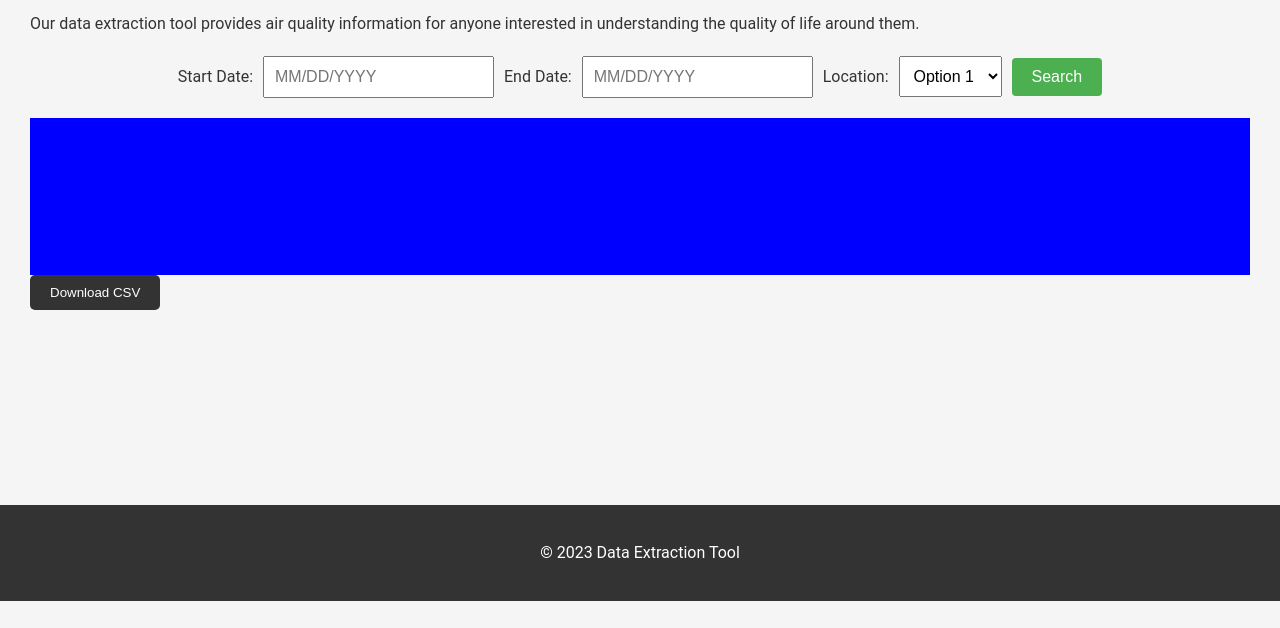
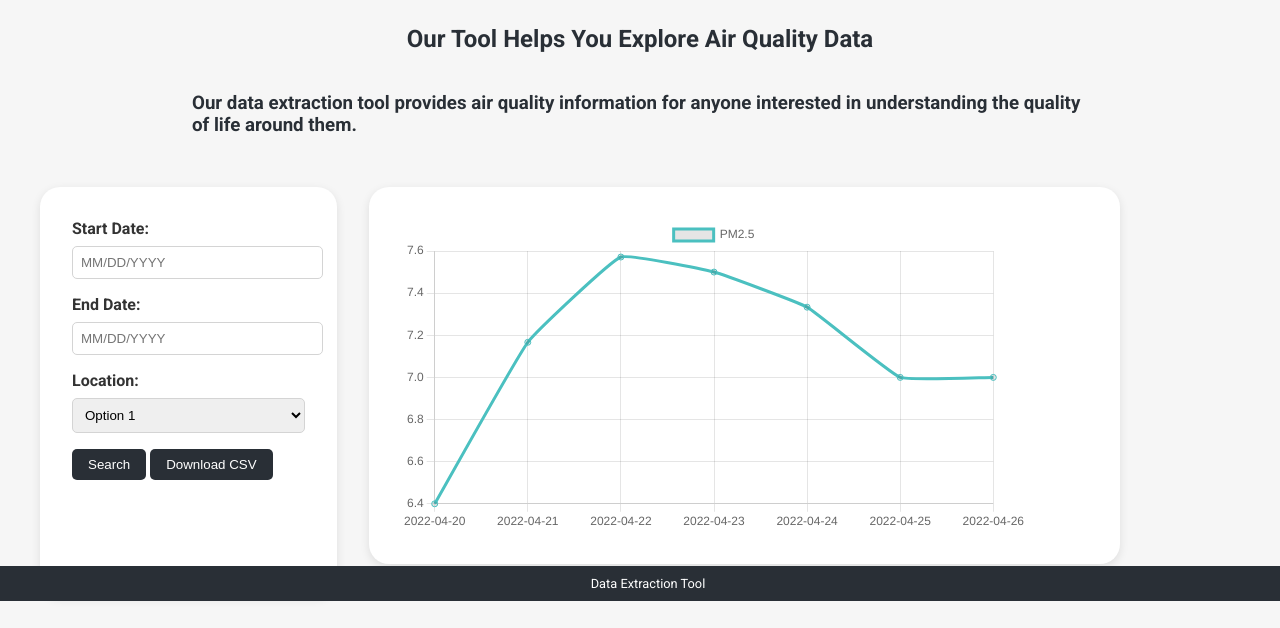
Before and after one commit to GuntherChung/INST490-AQ-Data-Extraction-Tool, a website: page Website/index.html in a window 1280 px wide. Shown: the part 199-827 px from the top of the page. Before the commit the page ends 800 px from the top, so only its background shows below. Drawn offline with nearby package versions, Linux system fonts and the light colour scheme; no server answers.

Commit message:
html and css

```diff
--- a/Website/index.html
+++ b/Website/index.html
@@ -1,16 +1,27 @@
 <!DOCTYPE html>
 <html lang="en">
 <head>
+  <!-- Meta tags -->
   <meta charset="UTF-8">
   <meta name="viewport" content="width=device-width, initial-scale=1.0">
   <meta http-equiv="X-UA-Compatible" content="ie=edge">
+
+  <!-- Page title -->
   <title>Data Extraction Tool</title>
+
+  <!-- JavaScript scripts -->
   <script src="script.js" defer></script>
+  <script src="lib/moment/moment.lib.js"></script>
   <script src="https://cdn.jsdelivr.net/npm/chart.js"></script>
+
+  <!-- CSS stylesheet -->
   <link rel="stylesheet" href="style.css">
+
+  <!-- Google Fonts -->
   <link href="https://fonts.googleapis.com/css?family=Open+Sans:400,700&display=swap" rel="stylesheet">
 </head>
 <body>
+  <!-- Header section -->
   <header>
     <nav>
       <ul>
@@ -20,11 +31,20 @@
       </ul>
     </nav>
   </header>
-  <main class="main-container">
+
+  <!-- Formating for top peice of text -->
+  <div class="top-text">
     <h1>Data Extraction Tool</h1>
     <h2>Our Tool Helps You Explore Air Quality Data</h2>
-    <p>Our data extraction tool provides air quality information for anyone interested in understanding the quality of life around them.</p>
+    <h3>Our data extraction tool provides air quality information for anyone interested in understanding the quality of life around them.</h3>
+  </div>
 
+  <!-- Main content section -->
+  <main class="main-container">
+
+    <!-- Box for content layout section -->
+    <div class="middle">
+      <!-- Search box box section -->
       <div class="search-box">
         <label for="start-date">Start Date:</label>
         <input type="text" id="start-date" name="start-date" placeholder="MM/DD/YYYY">
@@ -40,21 +60,22 @@
         </select>
 
         <button id="search-btn">Search</button>
+        <button id="download-btn">Download CSV</button>
 
       </div>
 
+      <!-- Chart section -->
       <div class="chart-container">
+        <canvas id="myChart"></canvas>
+      </div>
 
-      <canvas id="myChart"></canvas>
-
-    </div>
-    <div class="download-box">
-      <button id="download-btn">Download CSV</button>
   </div>
 
   </main>
+
+  <!-- Footer section -->
   <footer>
-    <p>&copy; 2023 Data Extraction Tool</p>
+    <p>Data Extraction Tool</p>
   </footer>
 </body>
 </html>
--- a/Website/script.js
+++ b/Website/script.js
@@ -162,4 +162,7 @@ function initializeChart() {
   });
 }
 
-initializeChart()
+
+document.addEventListener("DOMContentLoaded", function() {
+  initializeChart();
+});
--- a/Website/style.css
+++ b/Website/style.css
@@ -1,136 +1,219 @@
-:root {
-    --primary-color: #0077c2;
-    --secondary-color: #ffcc00;
-    --background-color: #f5f5f5;
-    --text-color: #333;
+@import url('https://fonts.googleapis.com/css2?family=Roboto:wght@300;400;700&display=swap');
+
+/* Global styles */
+html {
+  font-size: 16px;
+  font-family: 'Roboto', sans-serif;
+  scroll-behavior: smooth;
 }
-
-  @import url('https://fonts.googleapis.com/css2?family=Roboto:wght@300;400;700&display=swap');
 
 body {
   margin: 0;
-    font-size: 16px;
-    font-family: 'Roboto', sans-serif;
-    line-height: 1.5;
-    display: flex;
+  background-color: #F6F6F6;
+  color: #333;
   flex-direction: column;
-    min-height: 100vh;
-    background-color: var(--background-color);
-    color: var(--text-color);
 }
 
-  h1, h2, h3, h4, h5, h6 {
-    color: var(--primary-color);
+/* Header styles */
+
+header {
+  background-color: #292F36;
+  padding: 0.5rem;
+  box-shadow: 0px 3px 10px rgba(0, 0, 0, 0.1);
+  font-size: 1.2rem;
 }
 
-  a {
-    color: var(--secondary-color);
+header a {
+  color: #F6F6F6;
+  text-decoration: none;
+  font-weight: 700;
+  text-transform: uppercase;
+  display: flex;
+  align-items: center;
+}
+
+header a svg {
+  margin-right: 0.5rem;
+}
+
+header a {
+  color: #F6F6F6;
+  text-decoration: none;
+}
+
+header a:hover {
+  color: #B2B2B2;
+}
+
+.top-text{
+  flex-direction: column;
+  padding-left: 15%;
+  padding-right: 15%;
+  display: flex;
+  justify-content: center;
+  align-items: center;
 }
 
 
+/* Main content styles */
 .main-container {
-    padding: 0 30px;
+  max-width: 1200px;
+  margin: 0 auto;
+  display: flex;
+  flex-wrap: wrap;
+  justify-content: space-between;
+  align-items: flex-start;
+  padding: 2rem;
 }
 
-
-  header {
-    background-color: #333;
-    color: #fff;
-    padding: 20px;
+.middle{
+  display: flex;
+  flex-direction: row;
 }
 
-  nav ul {
-    list-style: none;
-    margin: 0;
-    padding: 0;
+h1, h2, h3 {
+  font-weight: bold;
+  color: #292F36;
 }
 
-  nav li {
-    display: inline-block;
-    margin-right: 20px;
+p {
+  line-height: 1.5;
 }
 
-  nav a {
-    color: #fff;
-    text-decoration: none;
+/* Search box styles */
+.search-box {
+  background-color: #FFF;
+  padding: 2rem;
+  border-radius: 20px;
+  box-shadow: 0px 3px 10px rgba(0, 0, 0, 0.1);
+  width: auto;
+  margin-right: 2rem;
 }
 
-  main {
-    padding: 50px;
-    flex: 1;
+.search-box label {
+  display: block;
+  font-weight: bold;
+  margin-bottom: 0.5rem;
 }
 
-  button {
-    background-color: #333;
-    color: #fff;
+.search-box input[type="text"],
+.search-box select {
+  width: 100%;
+  padding: 0.5rem;
+  border-radius: 5px;
+  border: 1px solid #D4D4D4;
+  margin-bottom: 1rem;
+}
+
+#search-btn {
+  background-color: #292F36;
+  color: #FFF;
   border: none;
-    padding: 10px 20px;
+  padding: 0.5rem 1rem;
   border-radius: 5px;
   cursor: pointer;
 }
 
-  .search-box {
+#search-btn:hover {
+  background-color: #B2B2B2;
+}
+
+/* Chart styles */
+.chart-container {
   display: flex;
-    flex-wrap: wrap;
+  background-color: #FFF;
+  padding: 2rem;
+  border-radius: 20px;
+  box-shadow: 0px 3px 10px rgba(0, 0, 0, 0.1);
+  width: 80%;
+  min-height: 300px;
+  margin-bottom: 2rem;
+}
+
+/* Download box styles */
+.download-box {
+  background-color: #292F36;
+  padding: 2rem;
+  border-radius: 20px;
+  box-shadow: 0px 3px 10px rgba(0, 0, 0, 0.1);
+  margin-bottom: 2rem;
+}
+
+#download-btn {
+  background-color: #292F36;
+  color: #FFF;
+  border: none;
+  padding: 0.5rem 1rem;
+  border-radius: 5px;
+  cursor: pointer;
+}
+
+#download-btn:hover {
+  background-color: #D4D4D4;
+}
+
+/* Footer styles */
+/* Footer styles */
+footer {
+  background-color: #292F36;
+  color: #FFF;
+  text-align: center;
+  padding: 0.5rem;
+  position: fixed;
+  bottom: 0;
+  left: 0;
+  width: 100%;
+  font-size: 0.8rem;
+  display: flex;
   justify-content: center;
   align-items: center;
-    margin: 20px;
 }
 
-  .search-box label {
-    margin-right: 10px;
+footer p {
+  margin: 0;
 }
 
-  .search-box input[type="text"],
-  .search-box select {
-    padding: 10px;
-    font-size: 16px;
-    margin-right: 10px;
+footer a {
+  color: #FFF;
+  text-decoration: none;
+  font-weight: 700;
 }
 
-  #search-btn {
-    background-color: #4CAF50;
-    color: white;
-    padding: 10px 20px;
-    border: none;
-    border-radius: 4px;
-    cursor: pointer;
-    font-size: 16px;
+footer a:hover {
+  color: #B2B2B2;
+}
+/* Responsive design */
+
+@media screen and (max-width: 768px) {
+  h1 {
+    font-size: 2.5rem;
   }
 
-  #search-btn:hover {
-    background-color: #3e8e41;
+  h2 {
+    font-size: 1.5rem;
   }
 
-  .grid-container {
-    display: grid;
-    grid-template-columns: repeat(auto-fit, minmax(300px, 1fr));
-    grid-gap: 20px;
+  nav ul {
+    flex-direction: column;
+    align-items: center;
   }
 
-  .grid-item {
-    background-color: #fff;
-    padding: 20px;
-    box-shadow: 0px 0px 10px rgba(0, 0, 0, 0.1);
+  nav li {
+    margin-right: 0;
+    margin-bottom: 1rem;
   }
 
-  .chart-container {
-    background-color: blue;
+  .search-box input[type="text"], .search-box select {
+    width: 100%;
   }
 
-  footer {
-    background-color: #333;
-    color: #fff;
-    text-align: center;
-    padding: 20px;
-    margin-top: auto;
+  .search-box button {
+    width: 100%;
+  }
 }
 
 @media screen and (max-width: 768px) {
-    .grid-container {
-        grid-template-columns: repeat(auto-fit, minmax(200px, 1fr));
-    }
-    .main-container {
-        padding: 0;
+  .chart-container {
+    width: 100%;
   }
 }
```
Lines whose indentation alone changed are shown as unchanged.
